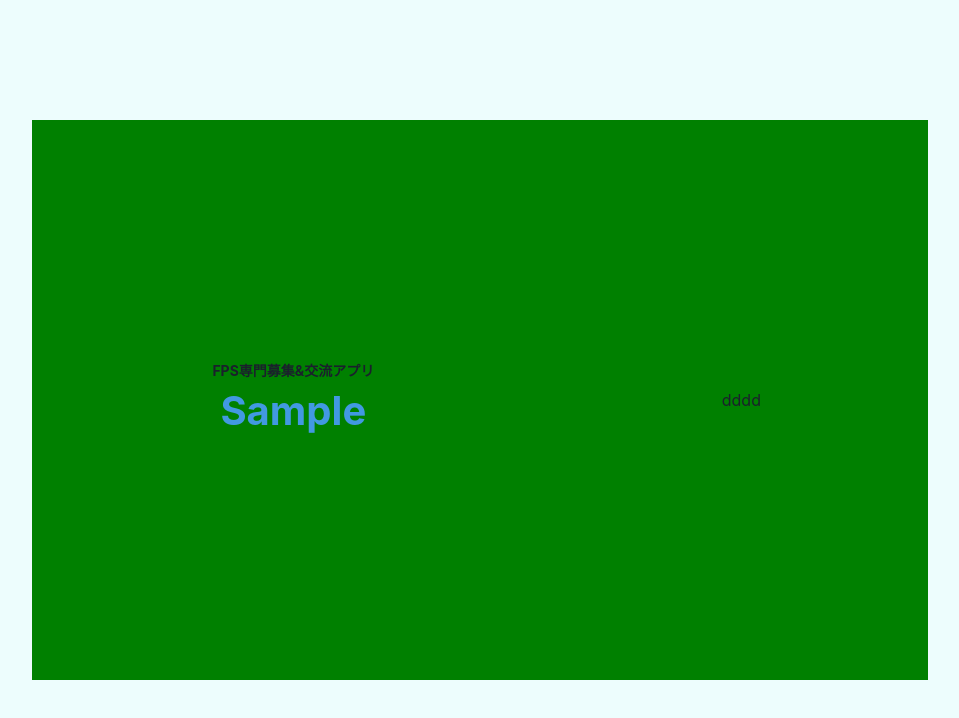
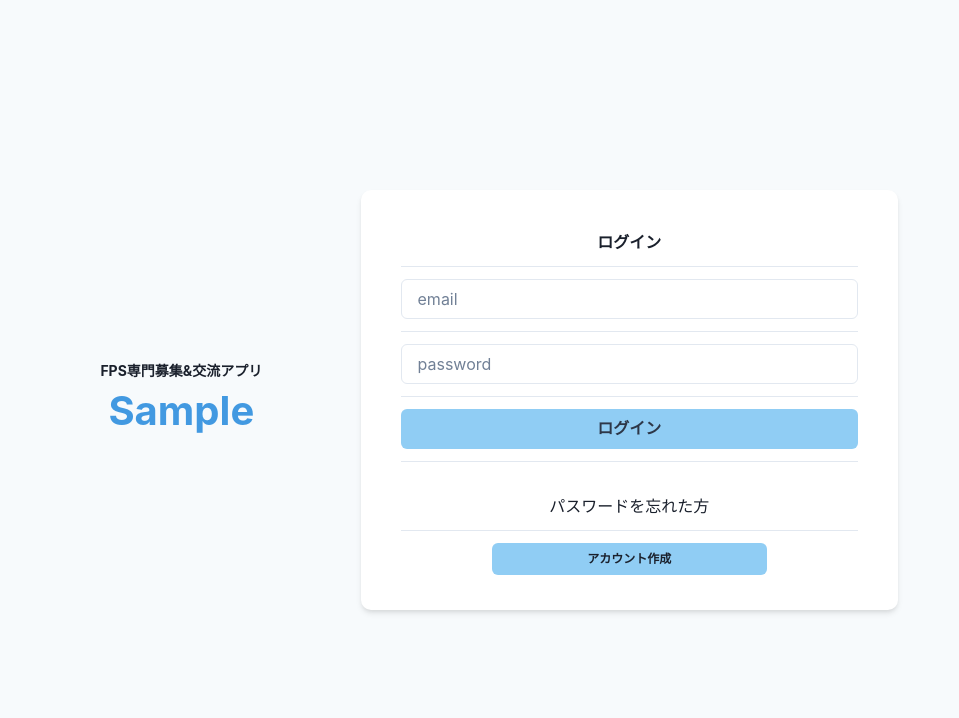
Before and after one commit to ibkkkkk/Arbok, a React (Create React App) app in the folder front-end/: page / in a window 1280 px wide. Shown: the top 718 px of the page, without its empty margins (160-1119 px from the left). Built offline with nearby package versions, Linux system fonts and the light colour scheme.

Commit message:
create LoginBox in Login page

```diff
--- a/front-end/src/components/pages/login/Login.tsx
+++ b/front-end/src/components/pages/login/Login.tsx
@@ -1,4 +1,12 @@
-import { Box, Text } from "@chakra-ui/react";
+import {
+  Box,
+  Button,
+  Input,
+  Stack,
+  StackDivider,
+  Text,
+  VStack,
+} from "@chakra-ui/react";
 
 export const Login = () => {
   return (
@@ -7,14 +15,14 @@ export const Login = () => {
         <Box
           w="100v2"
           h="100vh"
-          bg="cyan.50"
           display="flex"
           alignItems="center"
           justifyContent="center"
+          bg="gray.50"
         >
-          <Box w="70%" h="70%" bg="green" display="flex">
+          <Box w="70%" h="70%" display="flex">
             <Box
-              flex="7"
+              flex="4"
               display="flex"
               alignItems="center"
               flexDirection="column"
@@ -28,13 +36,54 @@ export const Login = () => {
               </Text>
             </Box>
             <Box
-              flex="5"
+              flex="8"
               display="flex"
               flexDirection="column"
               justifyContent="center"
               alignItems="center"
             >
-              <Text>dddd</Text>
+              <Box
+                h="75%"
+                w="90%"
+                borderRadius="10"
+                bg="white"
+                p="10"
+                shadow="md"
+              >
+                <VStack
+                  divider={<StackDivider borderColor="gray.200" />}
+                  spacing={3}
+                  align="stretch"
+                >
+                  <Text textAlign="center" fontWeight="bold">
+                    ログイン
+                  </Text>
+                  <Input placeholder="email" />
+                  <Input placeholder="password" />
+                  <Button
+                    size="md"
+                    bg="blue.200"
+                    fontWeight="bold"
+                    color="gray.700"
+                    w="100%"
+                    alignSelf="center"
+                  >
+                    ログイン
+                  </Button>
+                  <Text textAlign="center" marginTop="5">
+                    パスワードを忘れた方
+                  </Text>
+                  <Button
+                    size="sm"
+                    bg="blue.200"
+                    w="60%"
+                    alignSelf="center"
+                    fontSize="xs"
+                  >
+                    アカウント作成
+                  </Button>
+                </VStack>
+              </Box>
             </Box>
           </Box>
         </Box>
```
